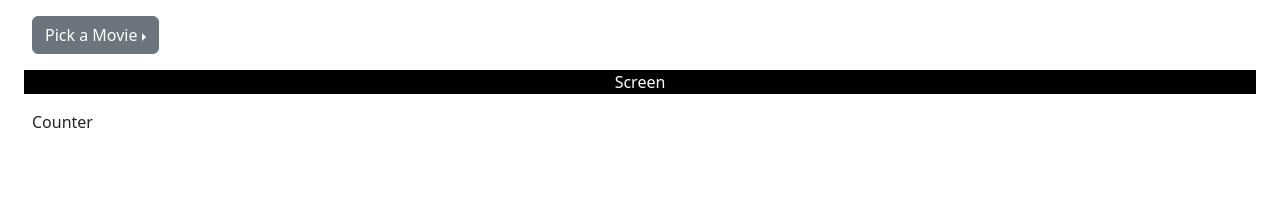
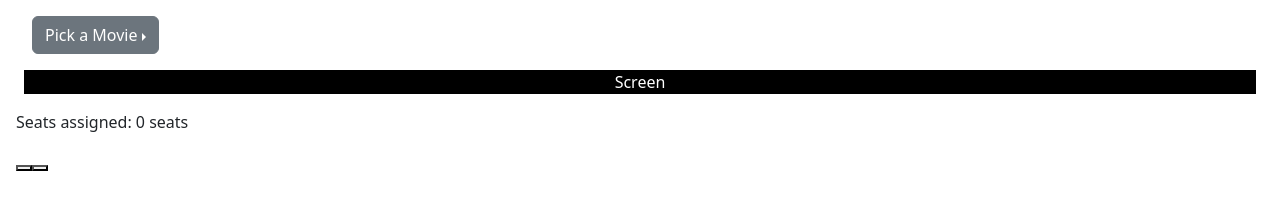
Before and after one commit to ginkgob/Kitano-Cinema-Front, a React (Create React App) app: page / in a window 1280 px wide. Shown: the top 221 px of the page. Built offline with nearby package versions, Linux system fonts and the light colour scheme.

Commit message:
add seat counter

```diff
--- a/src/App.js
+++ b/src/App.js
@@ -2,18 +2,39 @@ import './App.css';
 import { Cinema } from './components/Cinema';
 import { MovieSelect } from './components/MovieSelect';
 import { Counter } from './components/Counter';
+// import { useState } from 'react';
 
 function App() {
+
+  // const[clicks, setClicks] = useState(0)
+
+  // const restartSeats = () => {
+  //   setClicks(0);
+  // }
+
+
   return (
     <div className='flex flex-col m-3'>
       <section>
         <MovieSelect/>
       </section>
       <section>
-        <Cinema/>
+        <Cinema
+          // clickEvent={addSeat}
+        />
       </section>
       <section>
-        <Counter/>
+        <Counter
+          // text='Add'
+          // clickButton={true}
+          // clickEvent={addSeat}
+          // times = {clicks}
+          />
+        <Counter
+          // text='Restart'
+          // clickButton={false}
+          // clickEvent={restartSeats}
+        />
       </section>
 
 
--- a/src/components/Cinema.jsx
+++ b/src/components/Cinema.jsx
@@ -5,16 +5,23 @@ export const Cinema = () => {
 //Guardar en localstorage los asientos seleccionados
 
     const[isSelected, setIsSelected] = useState(false)
+    const[clicks, setClicks] = useState(0)
 
-    // function selectedSeat () {
-    //     setIsSelected(current => !current)
-    // }
+    const addSeat = () => {
+        setClicks( clicks + 1 );
+    }
+
+    const subtractSeat = () => {
+        setClicks( clicks - 1 );
+    }
 
     const selectedSeat = (id) => {
+        isSelected[`${id}`] ? subtractSeat() : addSeat();
         setIsSelected(prevState => ({
             ...isSelected,
             [id]: !prevState[id]
-        }))
+            })
+        )
     }
 
     const n = 60; //butacas totales
@@ -31,9 +38,12 @@ export const Cinema = () => {
                     <div className='bg-[#444451] h-3 w-4 m-1 rounded-t-xl transform transition duration-500 hover:scale-125 cursor-pointer'
                         key={i}
                         style={{backgroundColor: isSelected[`${i}`] ? 'red' : ''}}
-                        onClick = {() => selectedSeat(i)}>
+                        onClick = {() => selectedSeat(i) }>
                     </div>)}
                 </div>
+
+                <p>Seats assigned: {clicks} seats</p>
+
                 {/* <div className='flex m-2'>
                     <div className='bg-[#444451] h-3 w-4 m-1 rounded-t-xl transform transition duration-500 hover:scale-125 cursor-pointer'></div>
                     <div className='bg-[#444451] h-3 w-4 m-1 rounded-t-xl transform transition duration-500 hover:scale-125 cursor-pointer'></div>
--- a/src/components/Counter.jsx
+++ b/src/components/Counter.jsx
@@ -1,9 +1,14 @@
 import React from 'react'
+// import MovieSelect from './MovieSelect'
 
-export const Counter = () => {
+export const Counter = ( { text, clickButton, clickEvent, times } ) => {
+
   return (
-    <div className='flex justify-center m-3'>
-        Counter
-    </div>
+    <>
+    <button className={clickButton ? 'click-button' : 'restart-button'} onClick={clickEvent}>
+      {text}
+    </button>
+    </>
+
   )
 }
```
